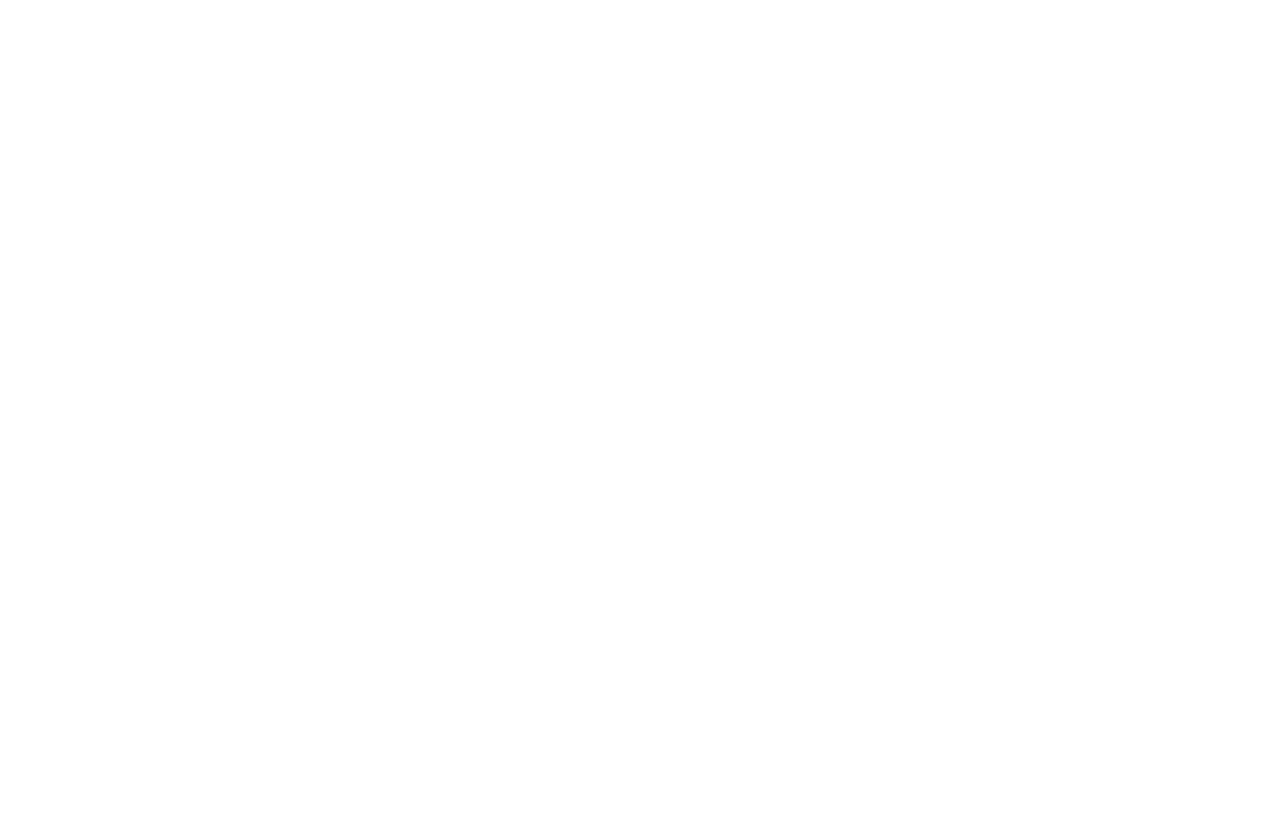
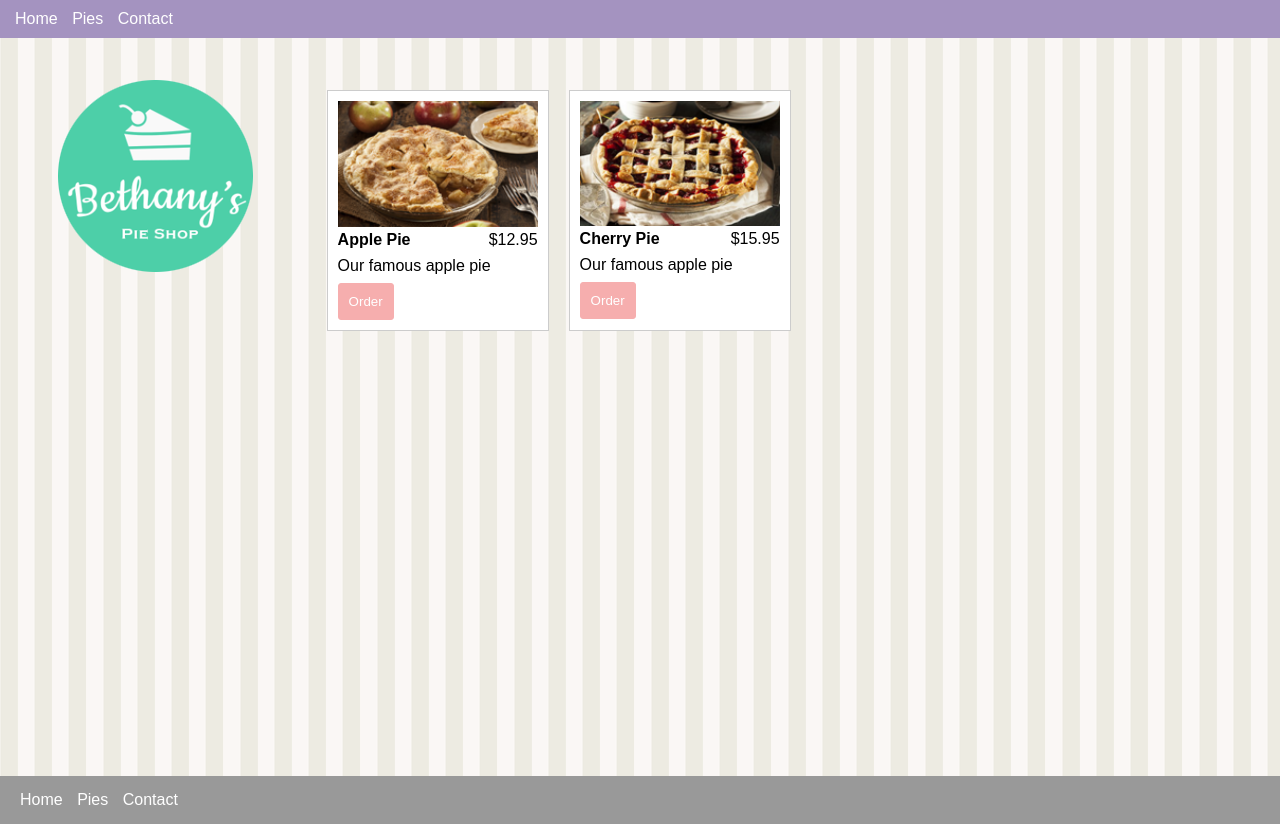
Before and after one commit to Mahmoud-Barry/html-css-js, a plain HTML site: page pies.html in a window 1280 px wide. Before the commit the page ends 800 px from the top, so only its background shows below. Drawn offline with Linux system fonts and the light colour scheme.

```diff
--- a/contact.html
+++ b/contact.html
@@ -0,0 +1,41 @@
+<!DOCTYPE html>
+<html lang="en">
+<head>
+    <meta charset="UTF-8">
+    <meta http-equiv="X-UA-Compatible" content="IE=edge">
+    <meta name="viewport" content="width=device-width, initial-scale=1.0">
+    <title>Contact | Bethany's Pie Shop</title>
+    <link rel="stylesheet" href="site.css" type="text/css">
+</head>
+<body>
+    <header>
+        <nav>
+            <ul>
+                <li><a href="/">Home</a></li>
+                <li><a href="pies.html">Pies</a></li>
+                <li><a href="contact.html">Contact</a></li>
+            </ul>
+        </nav>
+    </header>
+    <main>
+        <aside><img src="images/logo.png" alt="Bethany's Pie Shop"></aside>
+        <article>
+            <h1>Contact</h1>
+            <p>We are always glad to hear from you!</p>
+            <p>
+                <a href="mailto:exemple@bethanyspieshop.com?subject=Intrested%20in%20pies">send us an email</a>
+                and let us know we can help make your occasion special
+            </p>
+        </article>
+    </main>
+    <footer>
+        <nav>
+            <ul>
+                <li><a href="/">Home</a></li>
+                <li><a href="pies.html">Pies</a></li>
+                <li><a href="contact.html">Contact</a></li>
+            </ul>
+        </nav>
+    </footer>
+</body>
+</html>
--- a/pies.html
+++ b/pies.html
@@ -0,0 +1,55 @@
+<!DOCTYPE html>
+<html lang="en">
+<head>
+    <meta charset="UTF-8">
+    <meta http-equiv="X-UA-Compatible" content="IE=edge">
+    <meta name="viewport" content="width=device-width, initial-scale=1.0">
+    <title>Bethany's Pie Shop</title>
+    <link rel="stylesheet" href="site.css" type="text/css">
+</head>
+<body>
+    <header>
+        <nav>
+            <ul>
+                <li><a href="/">Home</a></li>
+                <li><a href="pies.html">Pies</a></li>
+                <li><a href="contact.html">Contact</a></li>
+            </ul>
+        </nav>
+    </header>
+    <main>
+        <aside><img src="images/logo.png" alt="Bethany's Pie Shop"></aside>
+        <article>
+            <section class="columns-desktop">
+                <div class="pie">
+                    <img src="images/apple-pie.png" alt="Apple pie">
+                    <div class="columns">
+                        <div class="title">Apple Pie</div>
+                        <div class="price">$12.95</div>
+                    </div>
+                    <p class="desc">Our famous apple pie</p>
+                    <button data-order="apple-pie">Order</button>
+                </div>
+                <div class="pie">
+                    <img src="images/cherry-pie.png" alt="Cherry Pie">
+                    <div class="columns">
+                        <div class="title">Cherry Pie</div>
+                        <div class="price">$15.95</div>
+                    </div>
+                    <p class="desc">Our famous apple pie</p>
+                    <button data-order="apple-pie">Order</button>
+                </div>
+            </section>
+        </article>
+    </main>
+    <footer>
+        <nav>
+            <ul>
+                <li><a href="/">Home</a></li>
+                <li><a href="pies.html">Pies</a></li>
+                <li><a href="contact.html">Contact</a></li>
+            </ul>
+        </nav>
+    </footer>
+</body>
+</html>
--- a/site.css
+++ b/site.css
@@ -77,6 +77,17 @@
     max-width: 100%;
 }
 
+
+.sub-title{
+    background-color: #fff;
+    font-size: 1.5em;
+    padding: 10px;
+}
+
+.columns{
+    display: flex;
+}
+
 @media only screen and (min-width: 768px) {
     main{
         display: flex;
@@ -85,4 +96,46 @@
     aside {
         margin-left: 2%;
     }
+
+    .columns-desktop{
+        display: flex;
+    }
 }
+
+
+.pie{
+    width: 200px;
+    padding: 10px;
+    margin: 10px;
+    border: solid 1px #ccc;
+    background-color: #fff;
+}
+
+.pie img{
+    width: 100%;
+}
+
+.pie .title{
+    font-weight: bold;
+}
+
+.pie .columns{
+    width: 100%;
+}
+
+.pie .price{
+    text-align: right;
+}
+
+.pie .columns div{
+    width: 100%;
+}
+
+.pie button{
+    background-color: #f6aeae;
+    padding: 10px;
+    border: solid 1px #f6aeae;
+    border-radius: 3px;
+    cursor: pointer;
+    color: #fff;
+}
```
